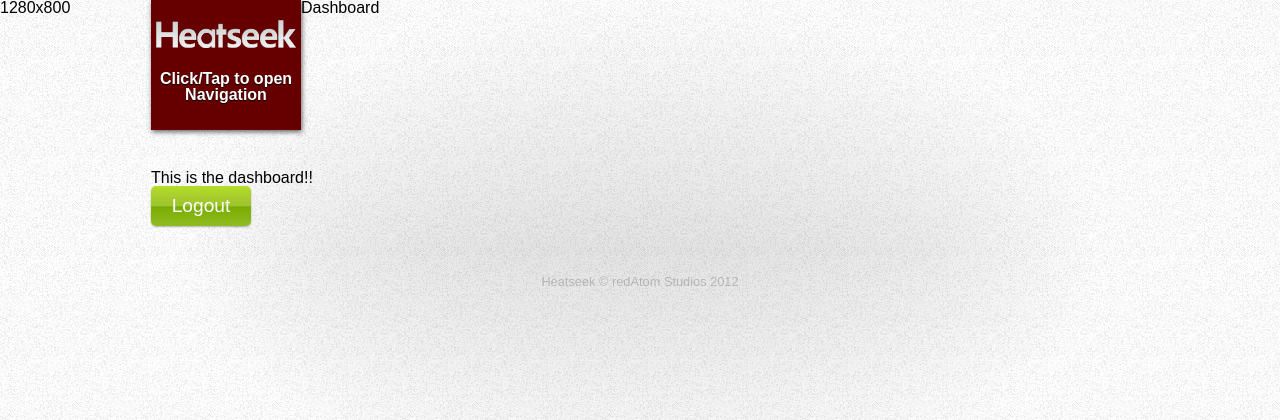
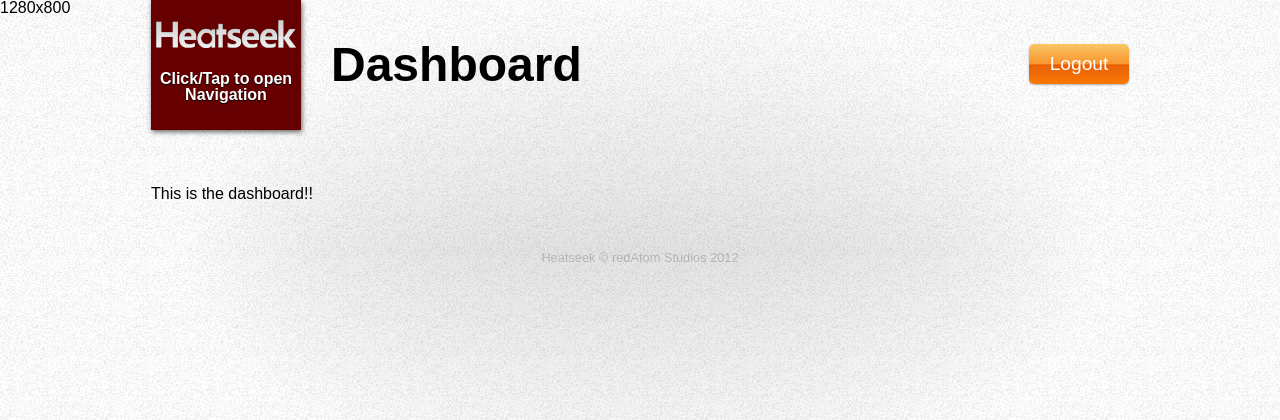
Before and after one commit to redatomstudios/fireguard, a CodeIgniter app: page /index.php/dashboard/index in a window 1280 px wide. Shown: the top 420 px of the page. Run offline with CodeIgniter, Linux system fonts and the light colour scheme.

Commit message:
Finished navTrigger Layout

```diff
--- a/CSS/main.css
+++ b/CSS/main.css
@@ -236,6 +236,18 @@ div#navWrap > nav {
 	overflow: hidden;
 }
 
+div#navWrap #navTitle {
+	line-height: 130px;
+	font-size: 3em;
+	font-weight: bold;
+	margin-left: 180px;
+}
+
+div#navWrap #logout {
+	line-height: 130px;
+	float: right;
+}
+
 footer {
 	color: rgba(0, 0, 0, 0.2);
 	font-size: 0.8em;
--- a/application/views/dashboard.php
+++ b/application/views/dashboard.php
@@ -1,3 +1 @@
 <p>This is the dashboard!!</p>
-<a href='<?php echo base_url() ?>home/logout'><input type='button' value='Logout'/></a>
-		</body> </html>
--- a/application/views/navMenu.php
+++ b/application/views/navMenu.php
@@ -11,6 +11,9 @@
 		<?= img(array('src' => 'Media/branding/standalone_light.png', 'width' => '140', 'style' => 'margin: 20px 0; clear: both;')) ?>
 		Click/Tap to open Navigation
 	</div>
+	<div id="logout">
+		<a href='<?php echo base_url() ?>home/logout'><input type='button' class='reject' value='Logout'/></a>
+	</div>
 	<div id="navTitle">
 		Dashboard
 	</div>
```
